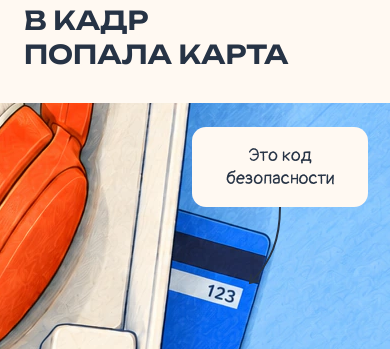
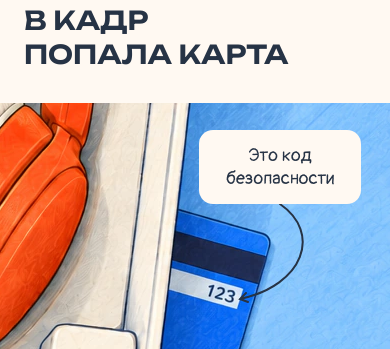
Before and after one commit to AE-EDU/smotri-shire, a website built with Vite: page index.html in a window 390 px wide. Shown: the part 1334-1683 px from the top of the page. Built offline with nearby package versions, Linux system fonts and the light colour scheme.

Commit message:
Refine mobile code callout and curved pointer

```diff
--- a/index.html
+++ b/index.html
@@ -269,7 +269,7 @@
             >
               <path
                 class="detail__line"
-                d="M88 80 C88 112 80 134 58 156 M59 148 58 156 66 154"
+                d="M88 77 C130 106 112 158 48 172 M54 166 48 172 56 175"
                 pathLength="1"
               />
             </svg>
--- a/src/style.css
+++ b/src/style.css
@@ -944,10 +944,11 @@ h1 span {
   }
 
   .detail__label {
-    left: 0;
-    width: 100%;
-    height: calc(80 * var(--m));
-    padding: calc(12 * var(--m));
+    top: calc(3 * var(--m));
+    left: calc(7 * var(--m));
+    width: calc(162 * var(--m));
+    height: calc(74 * var(--m));
+    padding: calc(10 * var(--m));
     border-radius: calc(14 * var(--m));
     font-size: clamp(16px, 4.6154cqw, 24px);
     line-height: 1.3;
```
